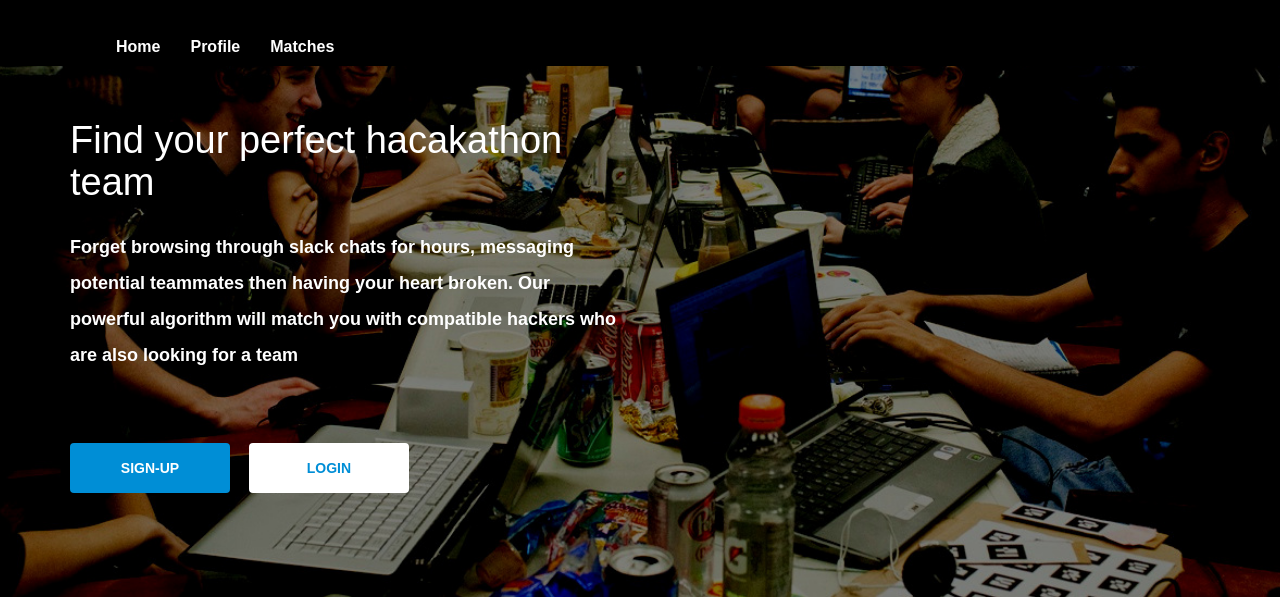
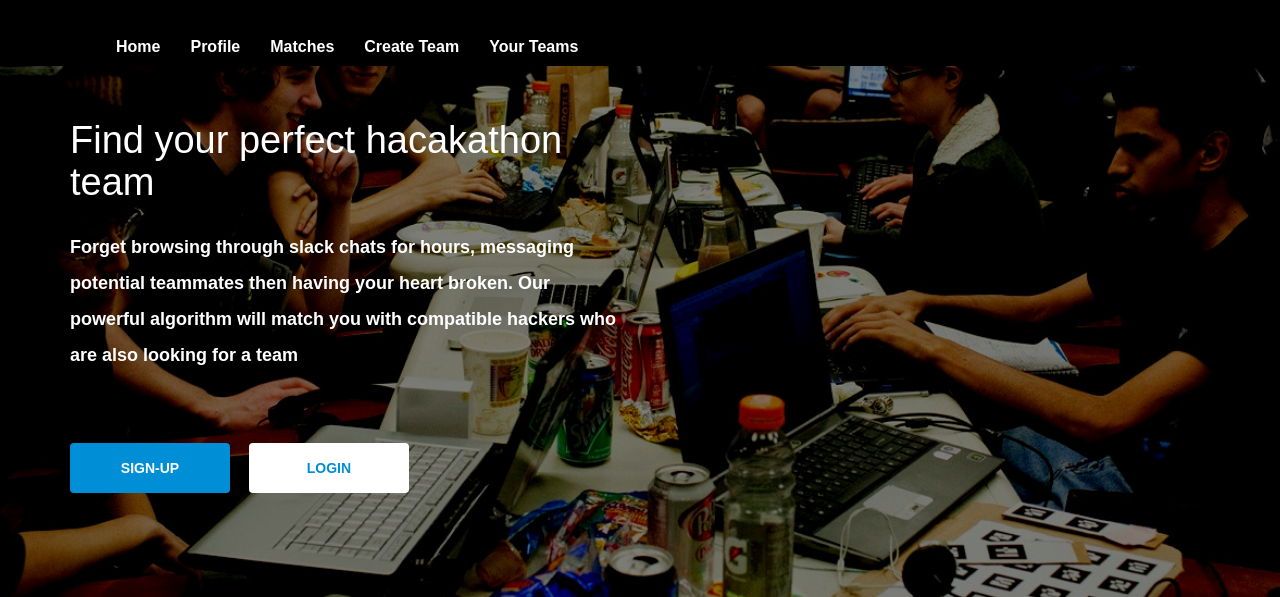
Before and after one commit to dkb868/teammatch, a Django app: page /match/ in a window 1280 px wide. Shown: the top 597 px of the page. Run offline with Django 3.2, Linux system fonts and the light colour scheme; some libraries are stand-ins or nearby versions.

Commit message:
made basic templates

```diff
--- a/teammatch/hacker_matcher/templates/hacker_matcher/base.html
+++ b/teammatch/hacker_matcher/templates/hacker_matcher/base.html
@@ -49,6 +49,8 @@
 						        <li><a href="/match/">Home</a></li>
 						        <li><a href="/match/profile_setup/">Profile</a></li>
 						        <li><a href="/match/matches/">Matches</a></li>
+                                  <li><a href="/match/create_team/">Create Team</a></li>
+                                  <li><a href="/match/your_teams/">Your Teams</a></li>
 						      </ul>
 						    </div>
 						</div>
--- a/teammatch/hacker_matcher/views.py
+++ b/teammatch/hacker_matcher/views.py
@@ -99,3 +99,9 @@ def profile_setup(request):
         form = HackerForm()
     context_dict = {'form': form}
     return render(request, 'hacker_matcher/profile_setup.html', context_dict)
+
+def create_team(request):
+    return render(request, 'hacker_matcher/create_team.html')
+
+def your_teams(request):
+    return render(request, 'hacker_matcher/your_teams.html')
```
Also changed, not shown: teammatch/hacker_matcher/templates/hacker_matcher/create_team.html (added, +9 -0 lines), teammatch/hacker_matcher/templates/hacker_matcher/team_profile.html (added, +9 -0 lines), teammatch/hacker_matcher/templates/hacker_matcher/your_teams.html (added, +9 -0 lines).
